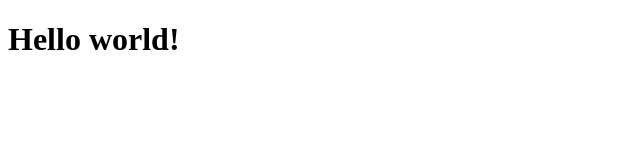
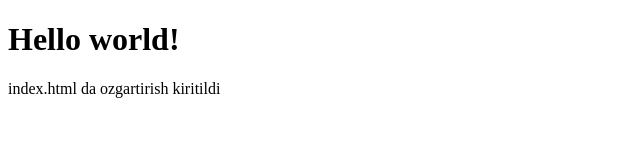
Before and after one commit to komron263/github-tutorial, a plain HTML site: page index.html in a window 1280 px wide. Shown: the whole page, without its empty margins (0-640 px from the left). Drawn offline with Linux system fonts and the light colour scheme.

Commit message:
add new p tag

```diff
--- a/index.html
+++ b/index.html
@@ -8,5 +8,6 @@
 </head>
 <body>
     <h1>Hello world!</h1>
+    <p>index.html da ozgartirish kiritildi</p>
 </body>
 </html>
```
